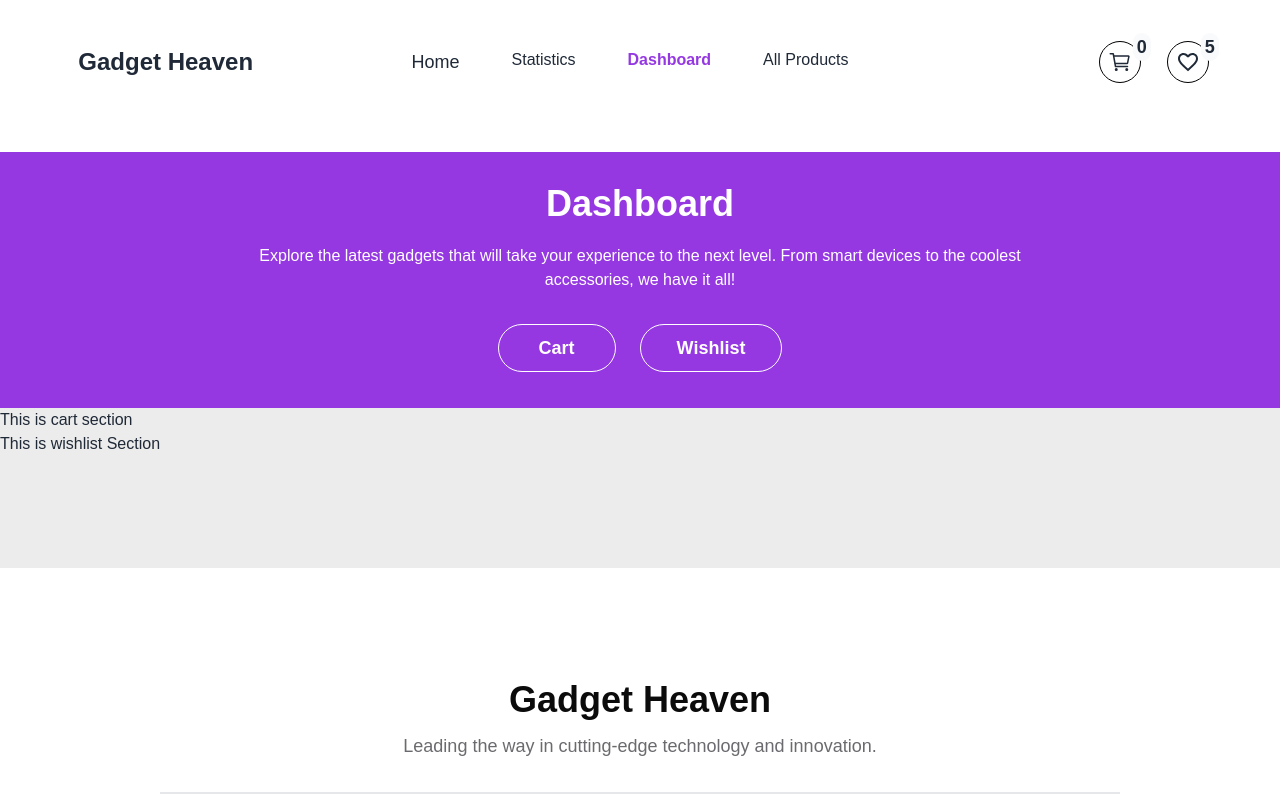
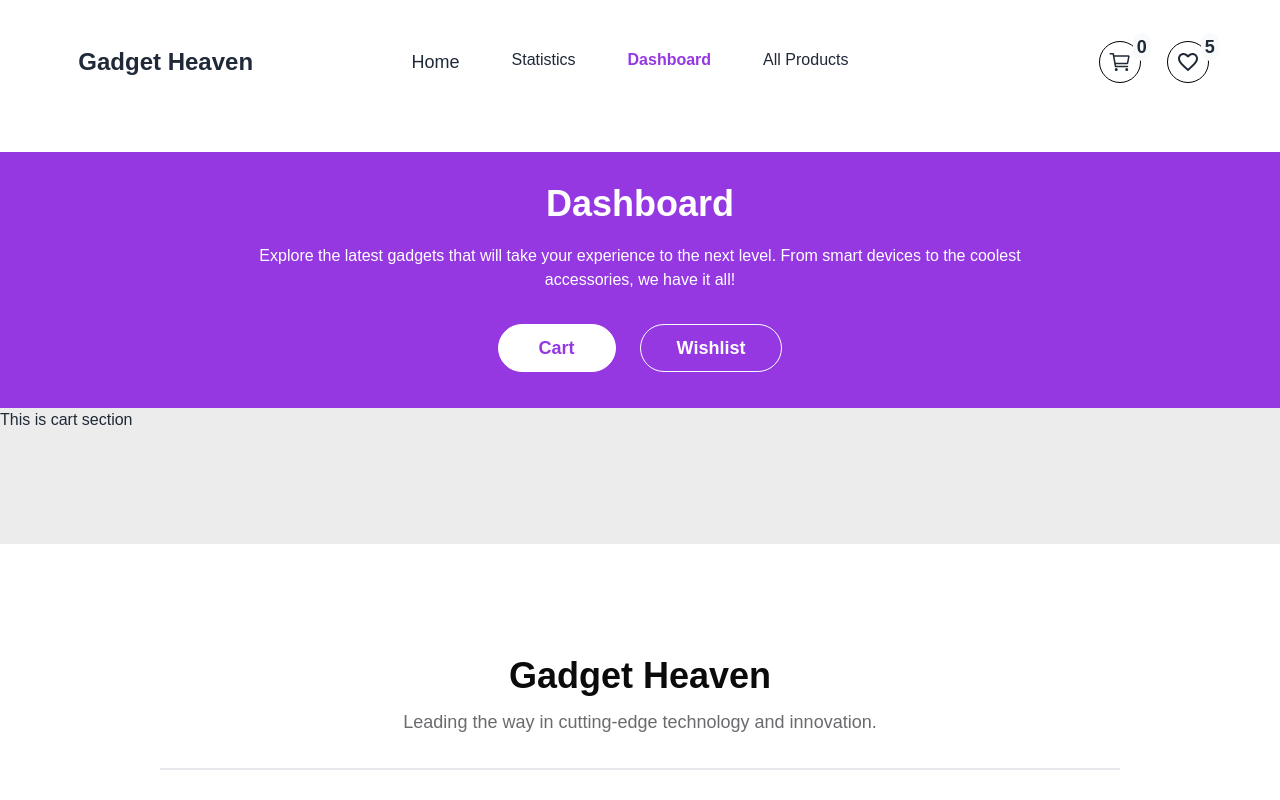
Before and after one commit to programming-hero-web-course-4/b10a8-gadget-heaven-Rafi-Dev402, a React (Vite) app: page /Dashboard in a window 1280 px wide. Shown: the top 800 px of the page. Built offline with nearby package versions, Linux system fonts and the light colour scheme.

Commit message:
Added Drassbord

```diff
--- a/src/Components/Dashboard/Dashboard.jsx
+++ b/src/Components/Dashboard/Dashboard.jsx
@@ -2,9 +2,15 @@ import { Outlet } from "react-router-dom";
 import Headding from "../Headding/Headding";
 import Cart from "../Cart/Cart";
 import WishList from "../Wishlist/WishList";
+import { useState } from "react";
 
 
 const Dashboard = () => {
+    const [page,setPage] = useState(true);
+    const handleCartWishBtn = (value) =>{
+        setPage(value)
+    }
+    console.log(page)
     return (
         <div>
             <div className="h-64 bg-[#9538E2] ">
@@ -13,16 +19,17 @@ const Dashboard = () => {
                         <Headding title={"Dashboard"} subTitle={"Explore the latest gadgets that will take your experience to the next level. From smart devices to the coolest accessories, we have it all!"}></Headding>
                     </div>
                     <div className="flex justify-center gap-6">
-                        <button className="btn btn-outline lg:hover:bg-white hover:border-none hover:text-[#9538E2] border border-white rounded-full px-10 text-lg font-semibold text-white" >Cart</button>
+                        <button onClick={()=>handleCartWishBtn(true)} className={`btn btn-outline  hover:border-none  border border-white rounded-full px-10 text-lg  font-semibold ${(page)?"text-[#9538E2] bg-white" : "text-white bg-[#9538E2]"} `} >Cart</button>
 
-                        <button className="btn btn-outline lg:hover:bg-white hover:border-none hover:text-[#9538E2] border border-white rounded-full px-9 text-lg font-semibold text-white" >Wishlist</button>
+                        <button onClick={()=>handleCartWishBtn(false)} className={`btn btn-outline  hover:border-none  border border-white rounded-full px-9 text-lg  font-semibold ${(page)? "text-white bg-[#9538E2]" : "text-[#9538E2] bg-white"} `} >Wishlist</button>
                     </div>
                 </div>
             </div>
 
             <div>
-                <Cart></Cart>
-                <WishList></WishList>
+               {
+                (page)? <Cart></Cart> : <WishList></WishList>
+               }
             </div>
 
         </div>
```
